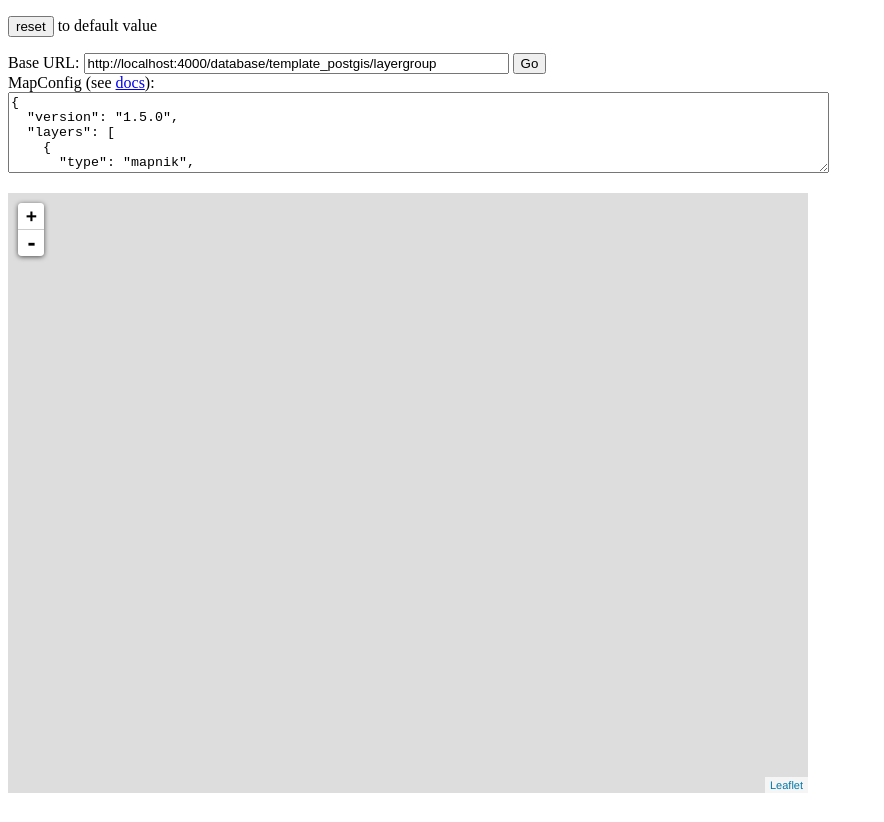
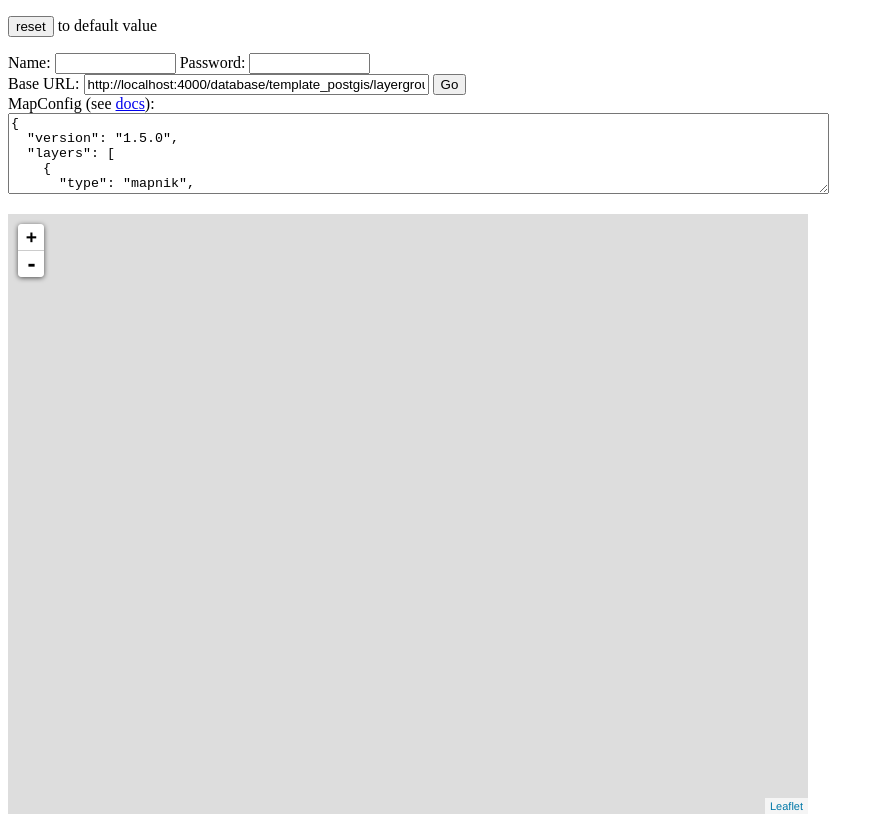
Before and after one commit to nagyist/akvo-maps, a plain HTML site: page viewer/index.html in a window 1280 px wide. Shown: the whole page, without its empty margins (0-884 px from the left). Before the commit the page ends 801 px from the top, so only its background shows below. Drawn offline with nearby package versions, Linux system fonts and the light colour scheme.

Commit message:
Stub an nginx-secure image (still not working)

```diff
--- a/viewer/index.html
+++ b/viewer/index.html
@@ -110,7 +110,10 @@ to default value
 </p>
 
 <p>
-Base URL: <input type="text" size="50" id="baseurl">
+Name: <input type="text" name="name" size="12">
+Password: <input type="password" name="password" size="12">
+<br />
+Base URL: <input type="text" size="40" id="baseurl">
 <input type="button" id="update_map" value="Go">
 <br />
 MapConfig (see <a href="https://github.com/CartoDB/Windshaft/blob/master/doc/MapConfig-specification.md">docs</a>):
```
Also changed, not shown: 4 other files.
